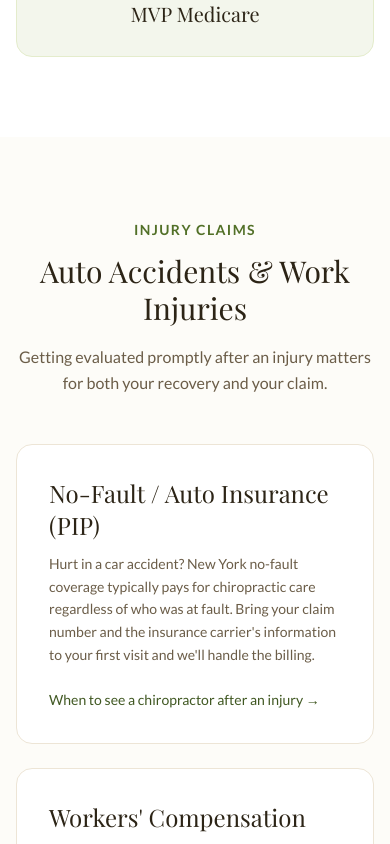
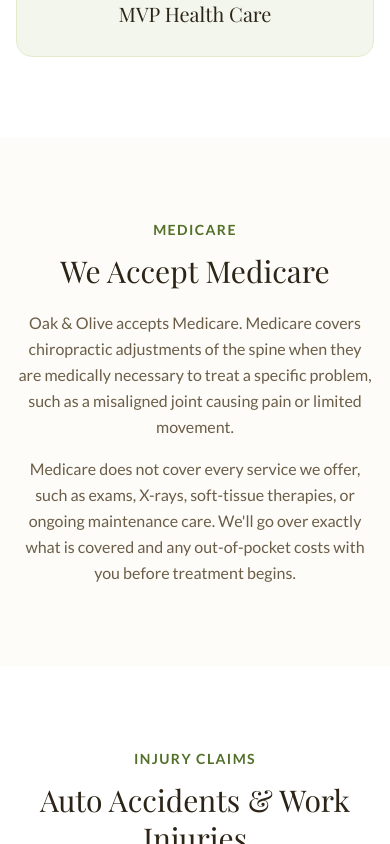
Before and after one commit to alonandon/OakandOlive, a Next.js app: page /insurance in a window 390 px wide. Shown: the part 1200-2044 px from the top of the page. Built offline with nearby package versions, Linux system fonts and the light colour scheme.

Commit message:
Give Medicare its own section on insurance page
Co-Authored-By: Claude Opus 5.5 <noreply@anthropic.com>
Claude-Session: https://claude.ai/code/session_018FhuiHEvUahZiY43yAXwSr

```diff
--- a/src/app/insurance/page.tsx
+++ b/src/app/insurance/page.tsx
@@ -6,11 +6,11 @@ import { breadcrumbSchema, faqSchema } from '@/lib/schema'
 export const metadata: Metadata = buildMetadata({
   title: 'Insurance We Accept',
   description:
-    "Oak & Olive Chiropractic in Rochester, NY is in-network with BlueCross BlueShield, Aetna, and MVP Medicare, and accepts no-fault auto and workers' compensation cases. Call to verify your benefits.",
+    "Oak & Olive Chiropractic in Rochester, NY is in-network with BlueCross BlueShield, Aetna, MVP, and Medicare, and accepts no-fault auto and workers' compensation cases. Call to verify your benefits.",
   path: '/insurance',
 })
 
-const healthPlans = ['BlueCross BlueShield', 'Aetna', 'MVP Medicare']
+const healthPlans = ['BlueCross BlueShield', 'Aetna', 'MVP Health Care']
 
 const injuryCoverage = [
   {
@@ -123,8 +123,22 @@ export default function InsurancePage() {
         </div>
       </section>
 
+      {/* Medicare */}
+      <section className="py-20 lg:py-28 bg-cream-50" aria-labelledby="medicare-heading">
+        <div className="max-w-3xl mx-auto px-4 sm:px-6 lg:px-8 text-center">
+          <span className="section-label">Medicare</span>
+          <h2 id="medicare-heading" className="section-heading mt-3 mb-5">We Accept Medicare</h2>
+          <p className="font-sans text-bark-muted leading-relaxed mb-4">
+            Oak &amp; Olive accepts Medicare. Medicare covers chiropractic adjustments of the spine when they are medically necessary to treat a specific problem, such as a misaligned joint causing pain or limited movement.
+          </p>
+          <p className="font-sans text-bark-muted leading-relaxed">
+            Medicare does not cover every service we offer, such as exams, X-rays, soft-tissue therapies, or ongoing maintenance care. We&apos;ll go over exactly what is covered and any out-of-pocket costs with you before treatment begins.
+          </p>
+        </div>
+      </section>
+
       {/* Auto & workers' comp */}
-      <section className="py-20 lg:py-28 bg-cream-50" aria-labelledby="injury-heading">
+      <section className="py-20 lg:py-28 bg-white" aria-labelledby="injury-heading">
         <div className="max-w-5xl mx-auto px-4 sm:px-6 lg:px-8">
           <div className="text-center mb-12">
             <span className="section-label">Injury Claims</span>
@@ -135,7 +149,7 @@ export default function InsurancePage() {
           </div>
           <div className="grid grid-cols-1 md:grid-cols-2 gap-6">
             {injuryCoverage.map((item) => (
-              <div key={item.name} className="bg-white border border-cream-200 rounded-2xl p-8">
+              <div key={item.name} className="bg-cream-50 border border-cream-200 rounded-2xl p-8">
                 <h3 className="font-serif text-2xl text-bark mb-3">{item.name}</h3>
                 <p className="font-sans text-bark-muted text-sm leading-relaxed mb-5">{item.description}</p>
                 <Link href={item.link.href} className="font-sans text-sm font-medium text-olive-700 hover:text-olive-900 transition-colors">
@@ -148,7 +162,7 @@ export default function InsurancePage() {
       </section>
 
       {/* How it works */}
-      <section className="py-20 lg:py-28 bg-white" aria-labelledby="verify-heading">
+      <section className="py-20 lg:py-28 bg-cream-50" aria-labelledby="verify-heading">
         <div className="max-w-5xl mx-auto px-4 sm:px-6 lg:px-8">
           <div className="text-center mb-12">
             <span className="section-label">How It Works</span>
@@ -169,12 +183,12 @@ export default function InsurancePage() {
       </section>
 
       {/* Insurance FAQs */}
-      <section className="py-20 lg:py-28 bg-cream-50" aria-labelledby="insurance-faq-heading">
+      <section className="py-20 lg:py-28 bg-white" aria-labelledby="insurance-faq-heading">
         <div className="max-w-3xl mx-auto px-4 sm:px-6 lg:px-8">
           <h2 id="insurance-faq-heading" className="section-heading text-center mb-10">Common Insurance Questions</h2>
           <dl className="space-y-6">
             {insuranceFaqs.map((faq) => (
-              <div key={faq.question} className="bg-white border border-cream-200 rounded-2xl p-7">
+              <div key={faq.question} className="bg-cream-50 border border-cream-200 rounded-2xl p-7">
                 <dt className="font-serif text-lg text-bark mb-2">{faq.question}</dt>
                 <dd className="font-sans text-sm text-bark-muted leading-relaxed">{faq.answer}</dd>
               </div>
@@ -187,7 +201,7 @@ export default function InsurancePage() {
       </section>
 
       {/* CTA */}
-      <section className="py-20 lg:py-28 bg-white" aria-labelledby="insurance-cta-heading">
+      <section className="py-20 lg:py-28 bg-cream-50" aria-labelledby="insurance-cta-heading">
         <div className="max-w-3xl mx-auto px-4 sm:px-6 lg:px-8 text-center">
           <span className="section-label">Get Started</span>
           <h2 id="insurance-cta-heading" className="section-heading mt-3 mb-5">
```
